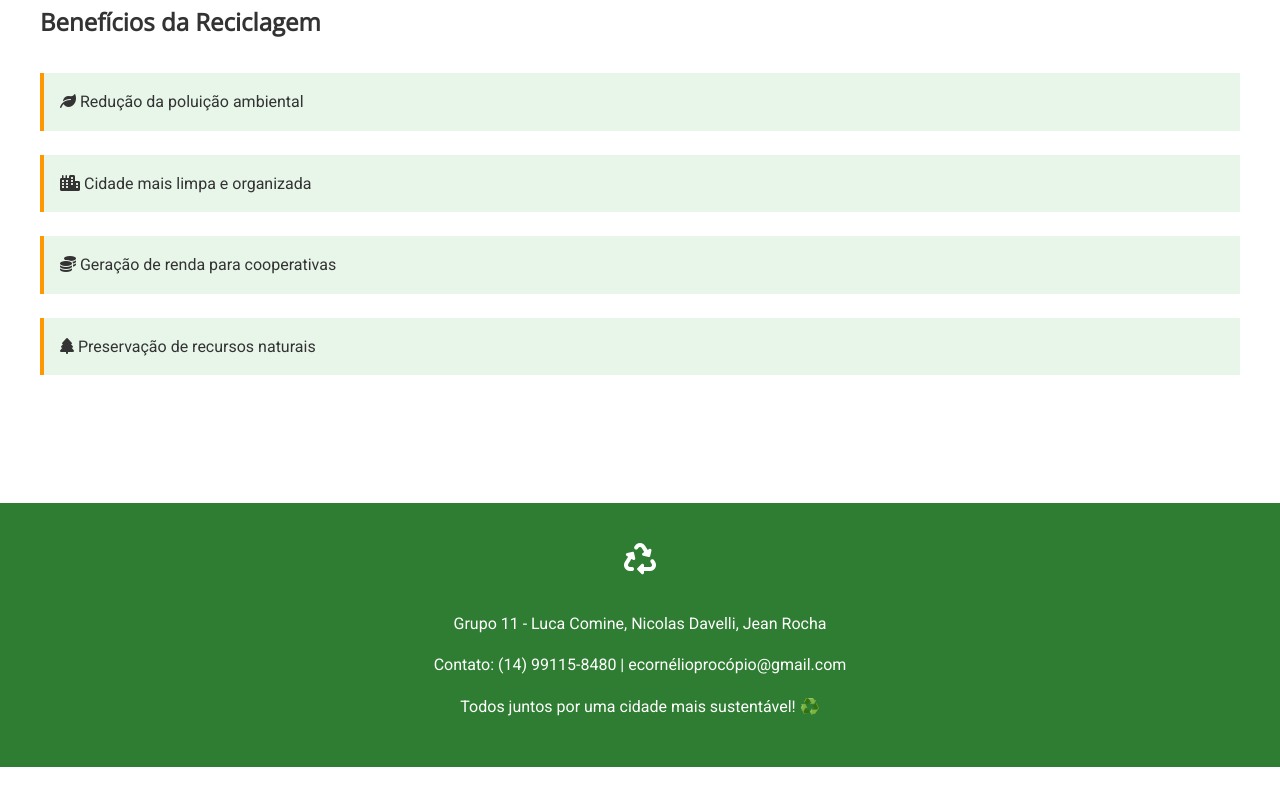
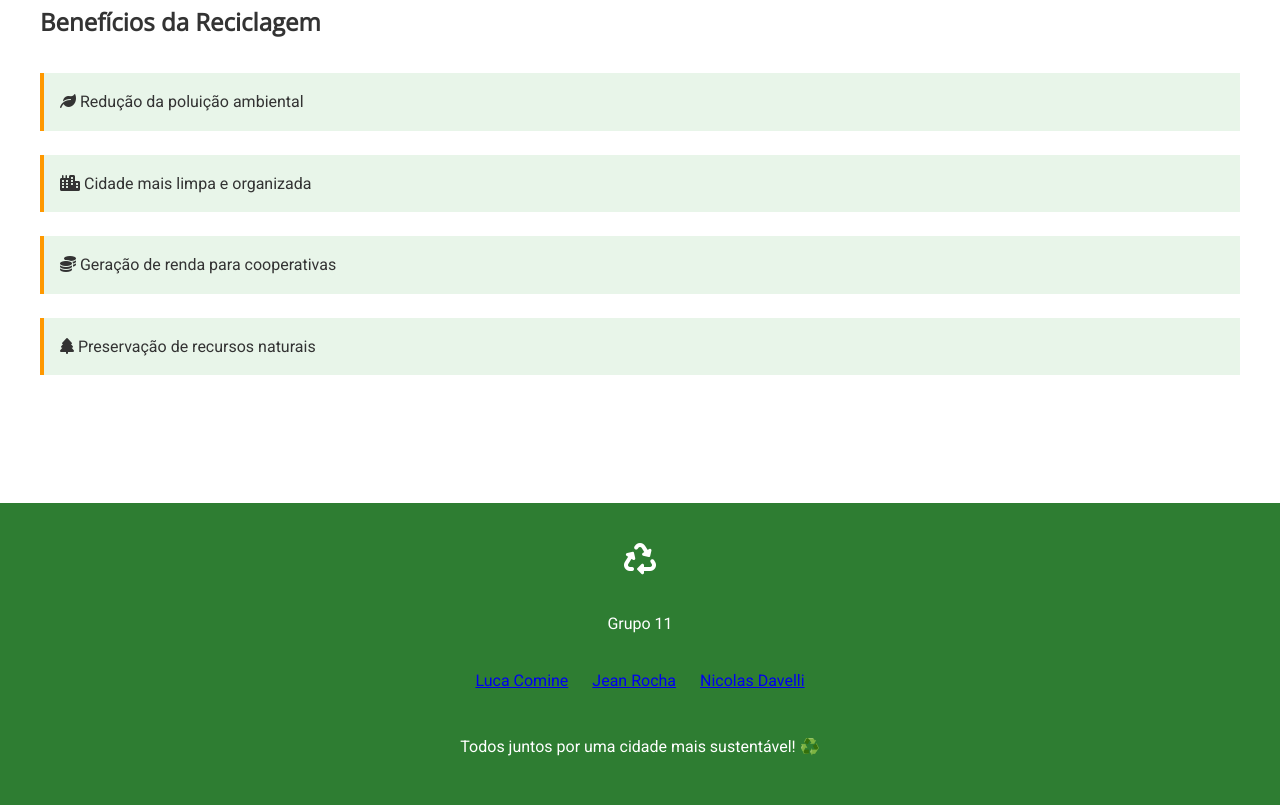
Before and after one commit to Lucaaaaaaaaaaaaaaa/WebDevProjeto1, a plain HTML site: page mainPage.html in a window 1280 px wide. Shown: the part 1221-2026 px from the top of the page. Before the commit the page ends 1988 px from the top, so only its background shows below. Drawn offline with nearby package versions, Linux system fonts and the light colour scheme.

Commit message:
Update final com todos os currículos

```diff
--- a/css/mainPageStyle.css
+++ b/css/mainPageStyle.css
@@ -100,6 +100,13 @@ footer {
     margin-top: 4rem;
 }
 
+.cvs {
+    display: flex;
+    justify-content: center;
+    gap: 1.5rem;
+    font-size: 1rem;
+    margin-bottom: 1.5rem;
+}
 .social {
     display: flex;
     justify-content: center;
--- a/mainPage.html
+++ b/mainPage.html
@@ -90,8 +90,12 @@
         <div class="social">
             <a href="#"><i class="fas fa-recycle"></i></a>
         </div>
-        <p>Grupo 11 - Luca Comine, Nicolas Davelli, Jean Rocha</p>
-        <p>Contato: (14) 99115-8480 | ecornélioprocópio@gmail.com</p>
+        <p>Grupo 11</p>
+        <div class="cvs">
+            <p><a href="https://lucaaaaaaaaaaaaaaa.github.io/CVWebDev/">Luca Comine</a></p>
+            <p><a href="https://jeanalvesr.github.io/Projeto-web-curriculo/">Jean Rocha</a></p>
+            <p><a href="https://nicknoot.github.io/Curriculo/">Nicolas Davelli</a></p>
+        </div>
         <p>Todos juntos por uma cidade mais sustentável! ♻️</p>
     </footer>
 </body>
```
Also changed, not shown: 1 other file.
